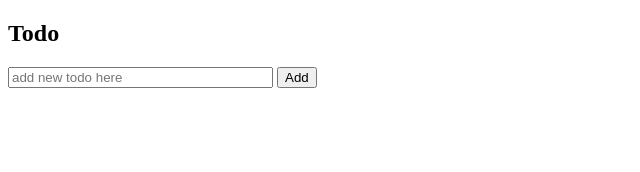
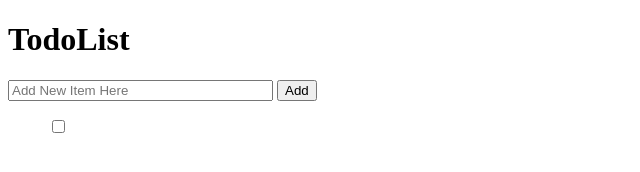
Before and after one commit to SreeharshaReddy/Angular-Project, a plain HTML site: page app/index.html in a window 1280 px wide. Shown: the whole page, without its empty margins (0-640 px from the left). Drawn offline with nearby package versions, Linux system fonts and the light colour scheme; files that its build step writes are made by us from their sources; files whose address does not match are found by name.

Commit message:
Added changes

```diff
--- a/app/index.html
+++ b/app/index.html
@@ -6,20 +6,17 @@
     <link rel="stylesheet" href="styles.css">
   </head>
   <body>
-  <h2>Todo</h2>
+  <h1>TodoList</h1>
   <div ng-controller="TodoCtrl">
-
-    <ul class="unstyled">
-      <li ng-repeat="todo in todos">
-        <input type="checkbox" ng-model="todo.done">
-        <span class="done-{{todo.done}}">{{todo.text}}</span>
-      </li>
-    </ul>
-    <form ng-submit="addTodo()">
+    <form ng-submit="AddTodo()">
       <input type="text" ng-model="todoText"  size="30"
-             placeholder="add new todo here">
+             placeholder="Add New Item Here">
       <input class="btn-primary" type="submit" value="Add">
     </form>
+    <ul class="unstyled">
+        <input type="checkbox" ng-model="todo.done">
+        <span class="done-{{todo.done}}"></span>
+    </ul>
   </div>
   </body>
 </html>
```
